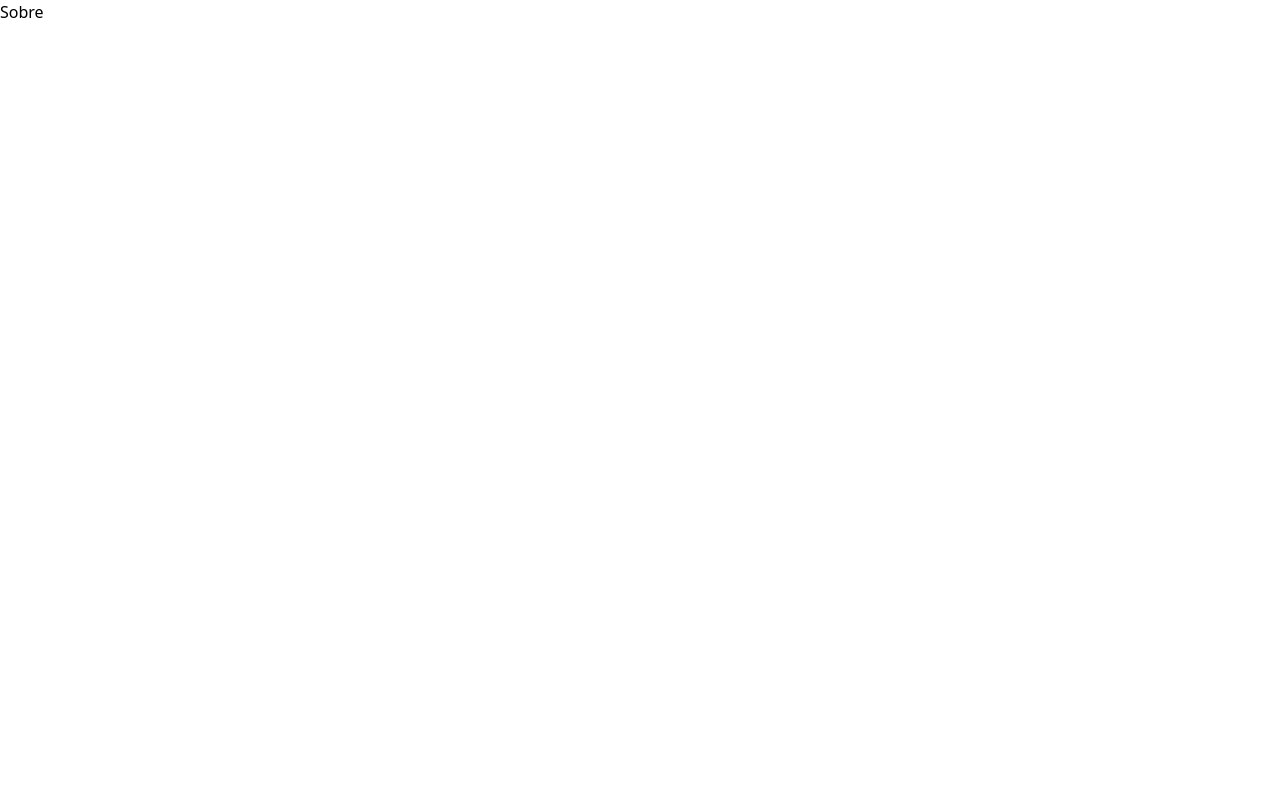
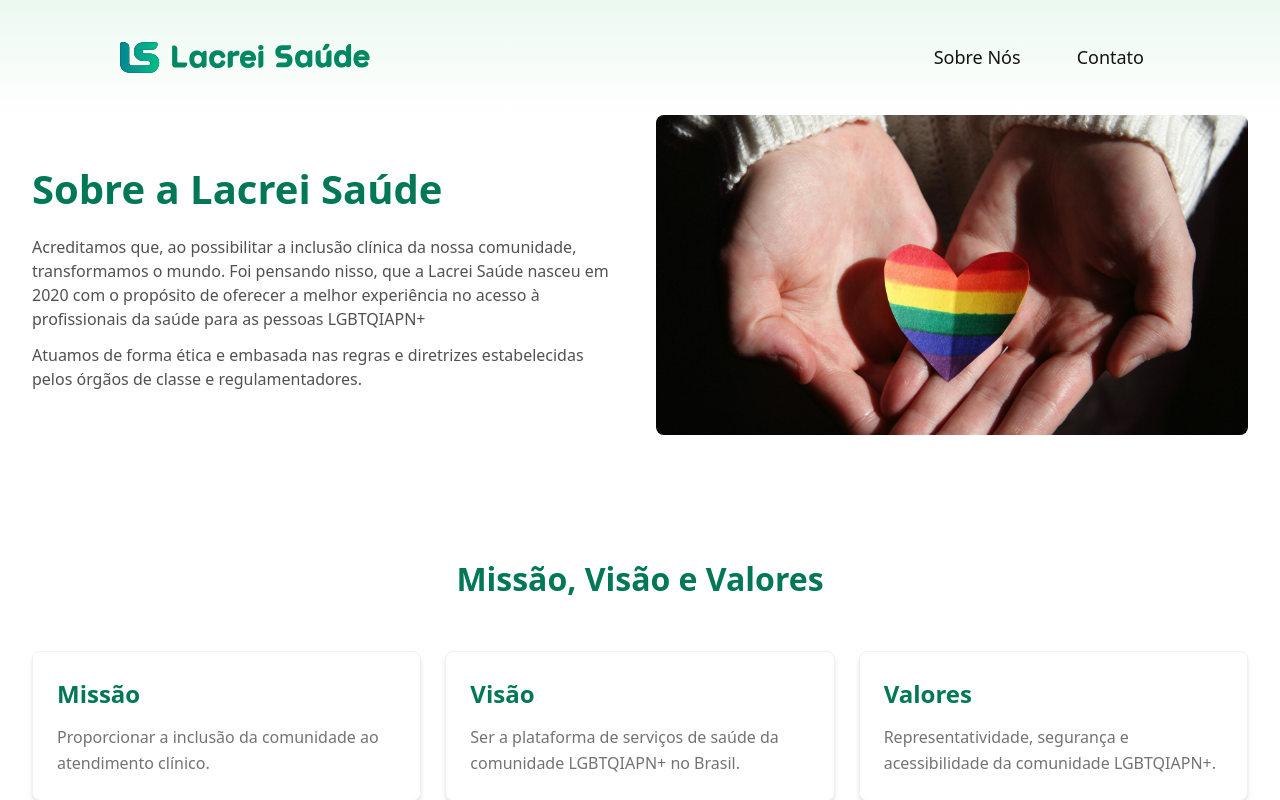
Before and after one commit to Arthur-GitEst/desafio-lacrei-saude, a Next.js app: page /sobre in a window 1280 px wide. Shown: the top 800 px of the page. Built offline with nearby package versions, Linux system fonts and the light colour scheme.

Commit message:
feat: Refatoração páginas Home e Sobre, adicionado novos componentes Hero e atualizado Footer com CNPJ

```diff
--- a/app/page.tsx
+++ b/app/page.tsx
@@ -1,6 +1,7 @@
 import Footer from "@/components/footer/footer";
 import Header from "@/components/header/header";
-import Hero from "@/components/hero/hero";
+import HomeHero from "@/components/hero/homeHero";
+import Hero from "@/components/hero/homeHero";
 
 export const metadata = {
   title: "Lacrei Saúde",
@@ -10,7 +11,9 @@ export default function Home() {
   return (
     <>
       <Header />
-      <Hero />
+
+      <HomeHero />
+
       <Footer />
     </>
   );
--- a/app/sobre/page.tsx
+++ b/app/sobre/page.tsx
@@ -1,5 +1,20 @@
+import Header from "@/components/header/header"
+import Footer from "@/components/footer/footer"
+import Image from "next/image"
+import SobreHero from "@/components/hero/sobreHero"
+
+export const metadata = {
+  title: "Sobre | Lacrei Saúde"
+}
+
 export default function Sobre() {
   return (
-    <h2>Sobre</h2>
+    <>
+      <Header />
+
+      <SobreHero />
+
+      <Footer />
+    </>
   )
 }
--- a/components/footer/footer.tsx
+++ b/components/footer/footer.tsx
@@ -74,7 +74,7 @@ export default function Footer() {
       </div>
       {/* Direitos autorais */}
       <div className="max-w-7xl mx-auto mt-6 text-center text-gray-80 text-text-xl">
-        © {new Date().getFullYear()} Lacrei Saúde. Todos os direitos reservados.
+        © {new Date().getFullYear()} Lacrei Saúde. Todos os direitos reservados. CNPJ:  51.265.351/0001-65
       </div>
     </footer>
   )
--- a/components/hero/hero.tsx
+++ b/components/hero/homeHero.tsx
@@ -1,7 +1,7 @@
 import Image from "next/image";
 import Link from "next/link";
 
-export default function Hero() {
+export default function HomeHero() {
   return (
     <section
       aria-label="Seção Principal da Tela Inicial"
--- /dev/null
+++ b/components/hero/sobreHero.tsx
@@ -0,0 +1,70 @@
+import Image from "next/image";
+
+export default function SobreHero() {
+  return (
+    <>
+      {/* Hero da Seção Sobre */}
+      <section
+        aria-label="Sobre a Lacrei Saúde"
+        className="max-w-7xl mx-auto flex flex-col gap-8 md:flex-row md:items-center px-8">
+        <div className="flex-1">
+          <h1 className="text-headline-sm md:text-headline-lg font-bold text-emerald-70 text-center md:text-start">
+            Sobre a Lacrei Saúde
+          </h1>
+            <p className="text-text-base mt-4 text-gray-60">
+            Acreditamos que, ao possibilitar a inclusão clínica da nossa comunidade, transformamos o mundo.
+            Foi pensando nisso, que a Lacrei Saúde nasceu em 2020 com o propósito de oferecer a melhor experiência no acesso à profissionais da saúde para as pessoas LGBTQIAPN+
+            </p>
+          <p className="text-text-base mt-3 text-gray-60">
+            Atuamos de forma ética e embasada nas regras e diretrizes estabelecidas pelos órgãos de classe e regulamentadores.
+          </p>
+        </div>
+
+        <div className="relative w-full h-64 md:h-80 rounded-lg md:flex-1 overflow-hidden">
+          <Image
+            src="/sobre-hero-image.jpg"
+            alt="Coração Pride"
+            fill
+            className="object-cover"
+            sizes="(max-width: 768px) 100vw, 50vw"
+            priority
+          />
+        </div>
+      </section>
+
+      {/* Seção Missão, Visão e Valores */}
+      <section
+      aria-label="Missão, Visão e Valores"
+      className="max-w-7xl mx-auto mt-20 md:mt-30 mb-16 px-8 flex flex-wrap gap-6">
+      <h2 className="w-full text-headline-base font-bold text-emerald-70 text-center mb-6">Missão, Visão e Valores</h2>
+      <div
+        role="article"
+        aria-label="Card Missão"
+        className="w-full md:flex-1 bg-white rounded-lg p-6 shadow-md border border-gray-20 hover:shadow-lg transition-shadow">
+        <h2 className="text-headline-sm font-bold text-emerald-70 mb-3">Missão</h2>
+        <p className="text-text-base text-gray-50 leading-relaxed">
+          Proporcionar a inclusão da comunidade ao atendimento clínico.
+        </p>
+      </div>
+      <div
+        role="article"
+        aria-label="Card Visão"
+        className="w-full md:flex-1 bg-white rounded-lg p-6 shadow-md border border-gray-20 hover:shadow-lg transition-shadow">
+        <h2 className="text-headline-sm font-bold text-emerald-70 mb-3">Visão</h2>
+        <p className="text-text-base text-gray-50 leading-relaxed">
+          Ser a plataforma de serviços de saúde da comunidade LGBTQIAPN+ no Brasil.
+        </p>
+      </div>
+        <div
+          role="article"
+          aria-label="Card Confiança"
+          className="w-full md:flex-1 bg-white rounded-lg p-6 shadow-md border border-gray-20 hover:shadow-lg transition-shadow">
+          <h2 className="text-headline-sm font-bold text-emerald-70 mb-3">Valores</h2>
+          <p className="text-text-base text-gray-50 leading-relaxed">
+            Representatividade, segurança e acessibilidade da comunidade LGBTQIAPN+.
+          </p>
+        </div>
+      </section>
+    </>
+  )
+}
```
Also changed, not shown: public/logo.png (deleted), public/sobre-hero-image.jpg (added).
